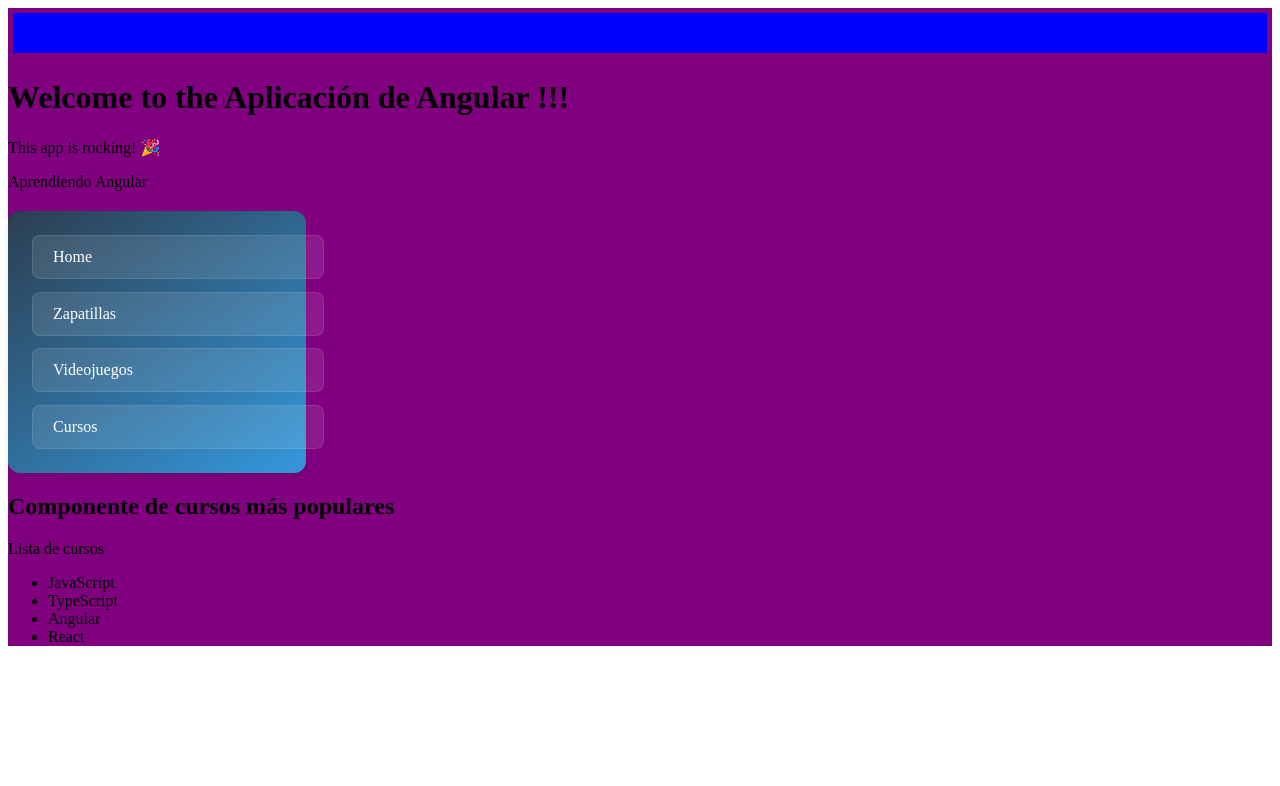
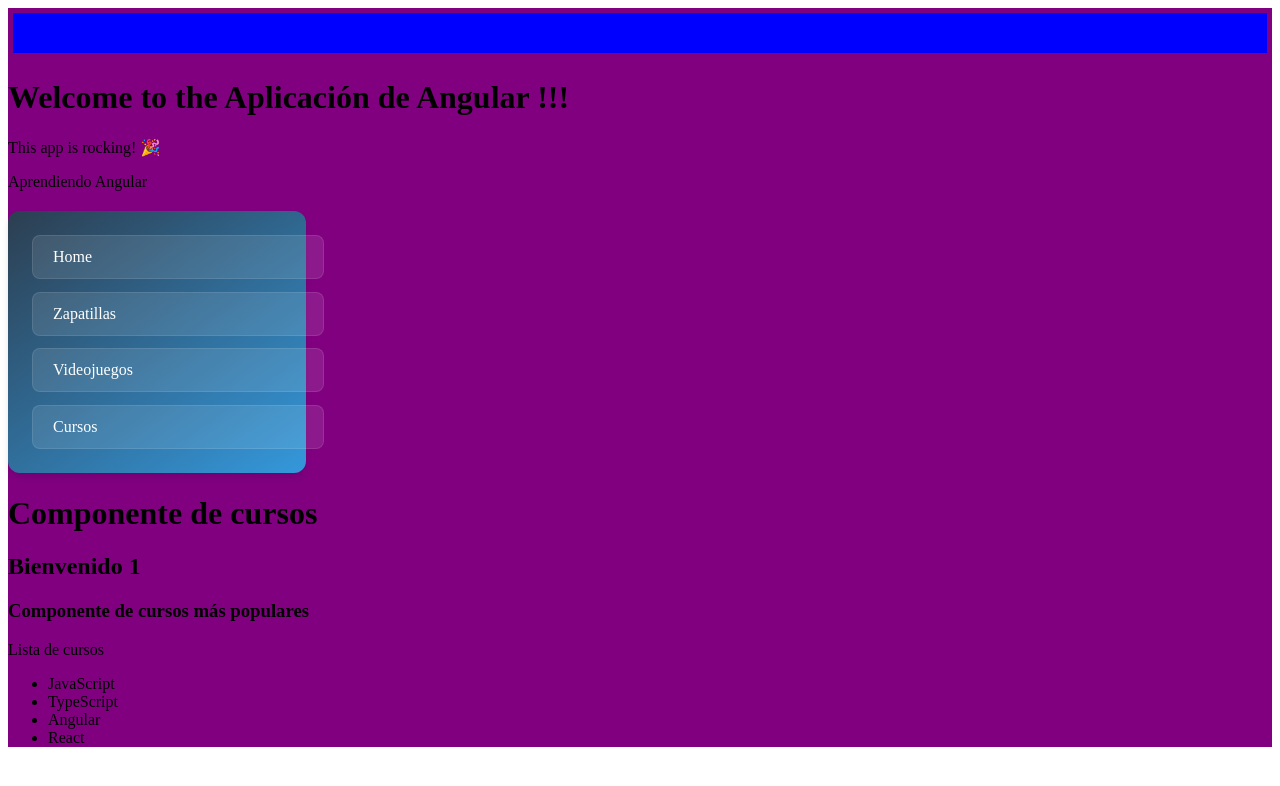
Before and after one commit to Ornella-Gigante/Master-in-JavaScript-JSON-TypeScript-Learning-JS-jQuery-Angular-NodeJS, an Angular app in the folder aprendiendo-angular/: page /cursos/1 in a window 1280 px wide. Shown: the top 786 px of the page. Built offline with nearby package versions, Linux system fonts and the light colour scheme.

Commit message:
Importacion de CommonModule para uso de ngIf en componente cursos

```diff
--- a/aprendiendo-angular/src/app/cursos/cursos.component.html
+++ b/aprendiendo-angular/src/app/cursos/cursos.component.html
@@ -1,4 +1,7 @@
-<h2>{{title}}</h2>
+
+<h1>Componente de cursos</h1>
+<h2 *ngIf="nombre">Bienvenido {{nombre}}</h2>
+<h3>{{title}}</h3>
 <p>{{list}}</p>
 <ul>
     <li>JavaScript</li>
--- a/aprendiendo-angular/src/app/cursos/cursos.component.ts
+++ b/aprendiendo-angular/src/app/cursos/cursos.component.ts
@@ -1,17 +1,19 @@
 import { Component, OnInit } from '@angular/core';
 import { Router, ActivatedRoute,Params } from '@angular/router';
+import { CommonModule } from '@angular/common';  // Importa CommonModule
 
 @Component({
   selector: 'cursos',
-  imports: [],
   templateUrl: './cursos.component.html',
-  standalone: true
+  standalone: true,
+  imports: [CommonModule]
 })
 export class CursosComponent implements OnInit{
 
 
   public title:string;
   public list:string;
+  public nombre!: string;  // Usando '!' para asegurar que se asignará más tarde
 
 
 
@@ -30,13 +32,16 @@ export class CursosComponent implements OnInit{
 
     this.title ="Componente de cursos más populares";
     this.list = "Lista de cursos";
+
   }
 
   ngOnInit() {
     // Aquí puedes acceder a _route y usarlo según sea necesario
 
     this._route.params.subscribe((params: Params) =>{
-      console.log(params);
-    })
+      //this.nombre = params.nombre; // otra opción de hacer lo mismo que en el array asociativo
+      this.nombre = params['nombre']; //array asociativo
+      console.log(this.nombre);
+    });
   }
 }
```
